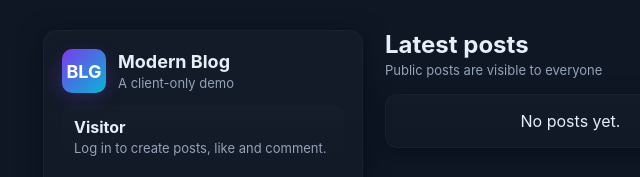
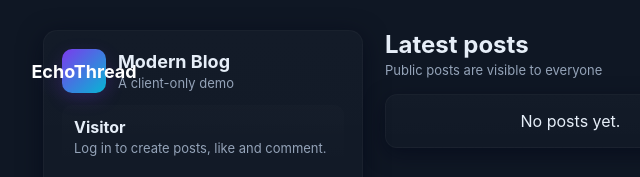
Before and after one commit to iantolentino/EchoThread, a plain HTML site: page login.html in a window 1280 px wide. Shown: the top 177 px of the page, 47-687 px from the left. Drawn offline with Linux system fonts and the light colour scheme.

Commit message:
Updated Logo

```diff
--- a/login.html
+++ b/login.html
@@ -10,7 +10,7 @@
   <div class="container">
     <aside class="sidebar">
       <div class="brand">
-        <div class="logo">BLG</div>
+        <div class="logo">EchoThread</div>
         <div>
           <h3 class="h1">Modern Blog</h3>
           <div class="muted">A client-only demo</div>
```
